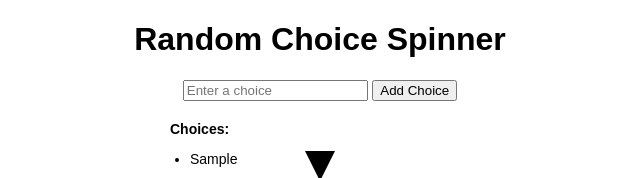
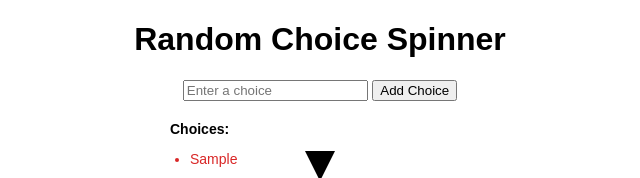
Before and after one commit to Joee0201/wheel, a plain HTML site: page index.html in a window 1280 px wide. Both pictures are taken after typing "Sample" into the empty fields and a click on the button "Add Choice". Shown: the top 178 px of the page, 320-960 px from the left. Drawn offline with Linux system fonts and the light colour scheme.

Commit message:
Update index.html

```diff
--- a/index.html
+++ b/index.html
@@ -128,9 +128,11 @@
 
 function updateChoiceList() {
   choiceList.innerHTML = '';
-      choices.forEach(choice => {
+  choices.forEach((choice, index) => {
     const li = document.createElement('li');
+    const color = `hsl(${(index * 360) / choices.length}, 70%, 50%)`; // Calculate color based on index
     li.textContent = choice;
+    li.style.color = color; // Apply the color to the bullet point
     choiceList.appendChild(li);
   });
 }
```
Lines whose indentation alone changed are shown as unchanged.
